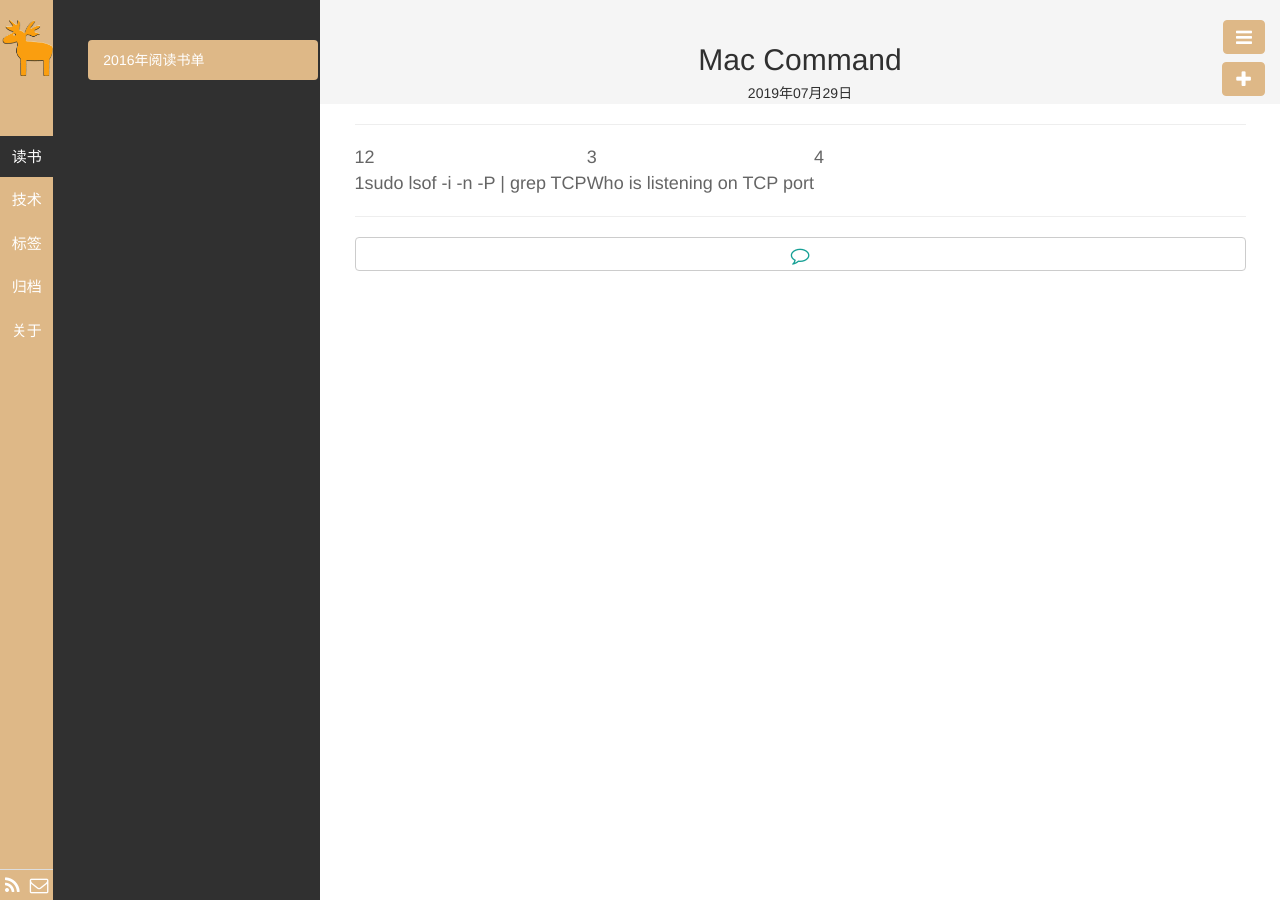
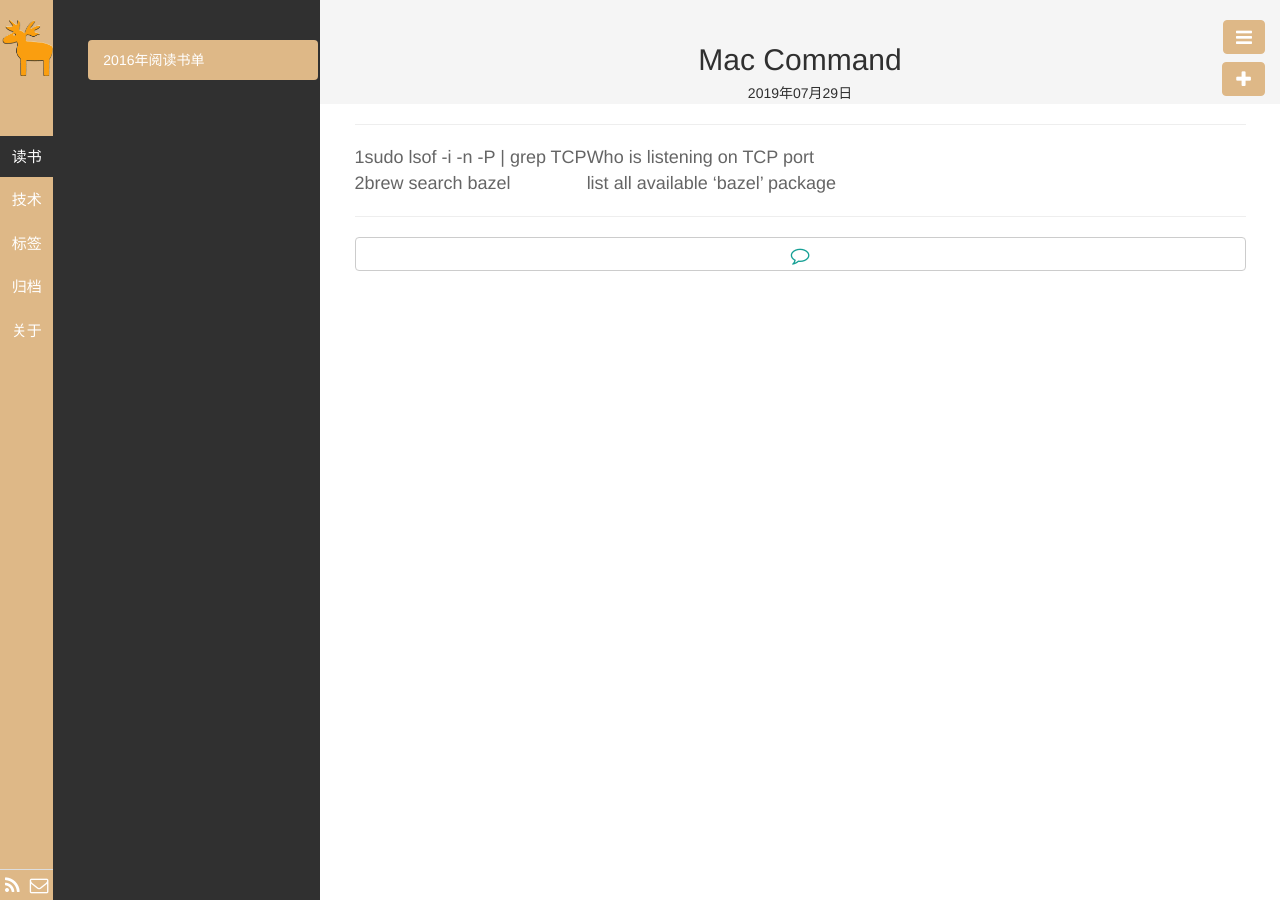
Before and after one commit to qhdwhy184/qhdwhy184.github.io, a Jekyll site: the page built from _posts/技术/2019-07-29-Mac Command.md, in a window 1280 px wide. Built offline with Jekyll 4.4.1, drawn with Linux system fonts in a browser that asks for light colours.

Commit message:
Update 2019-07-29-Mac Command.md

```diff
--- a/_posts/技术/2019-07-29-Mac Command.md
+++ b/_posts/技术/2019-07-29-Mac Command.md
@@ -8,5 +8,6 @@
 ---
 
 
-|1|2|3|4|
-| 1 | sudo lsof -i -n -P \| grep TCP | Who is listening on TCP port |
+
+|1| sudo lsof -i -n -P \| grep TCP | Who is listening on TCP port |
+|2|brew search bazel|list all available 'bazel' package|
```
